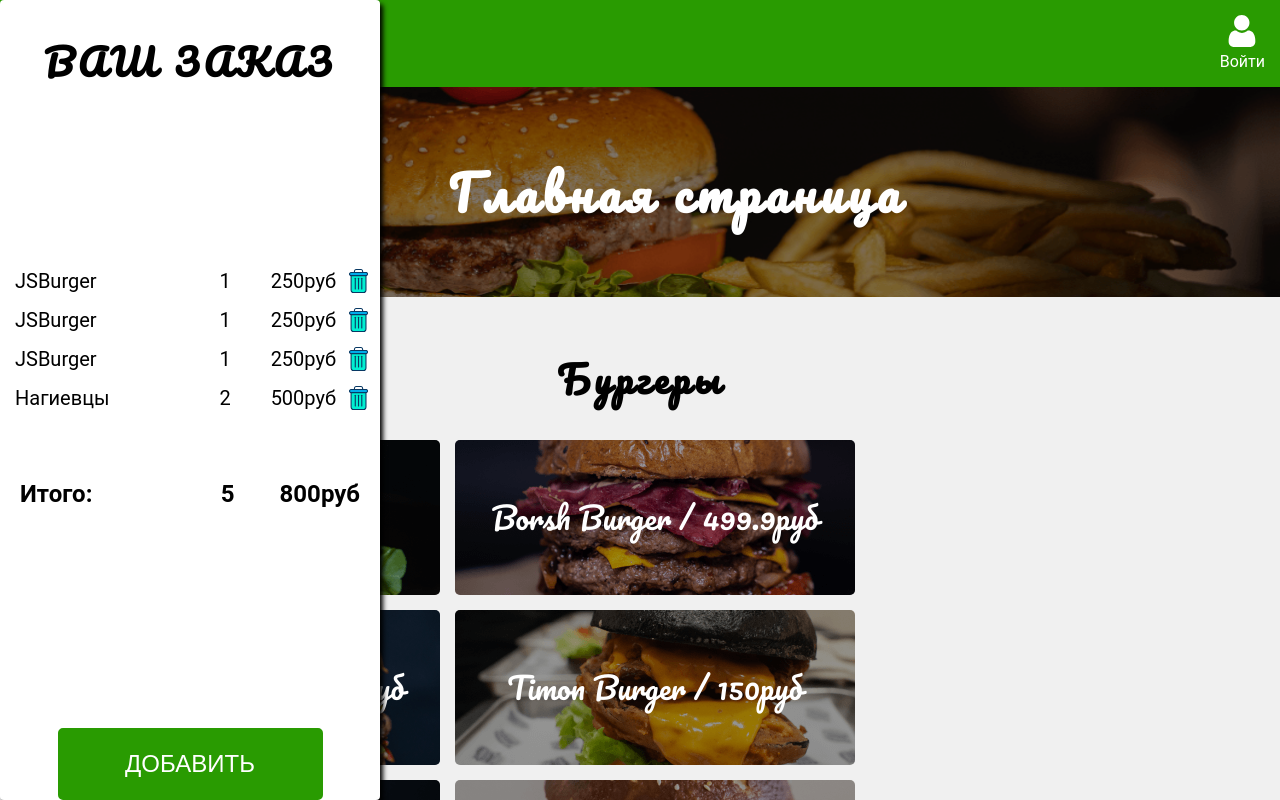
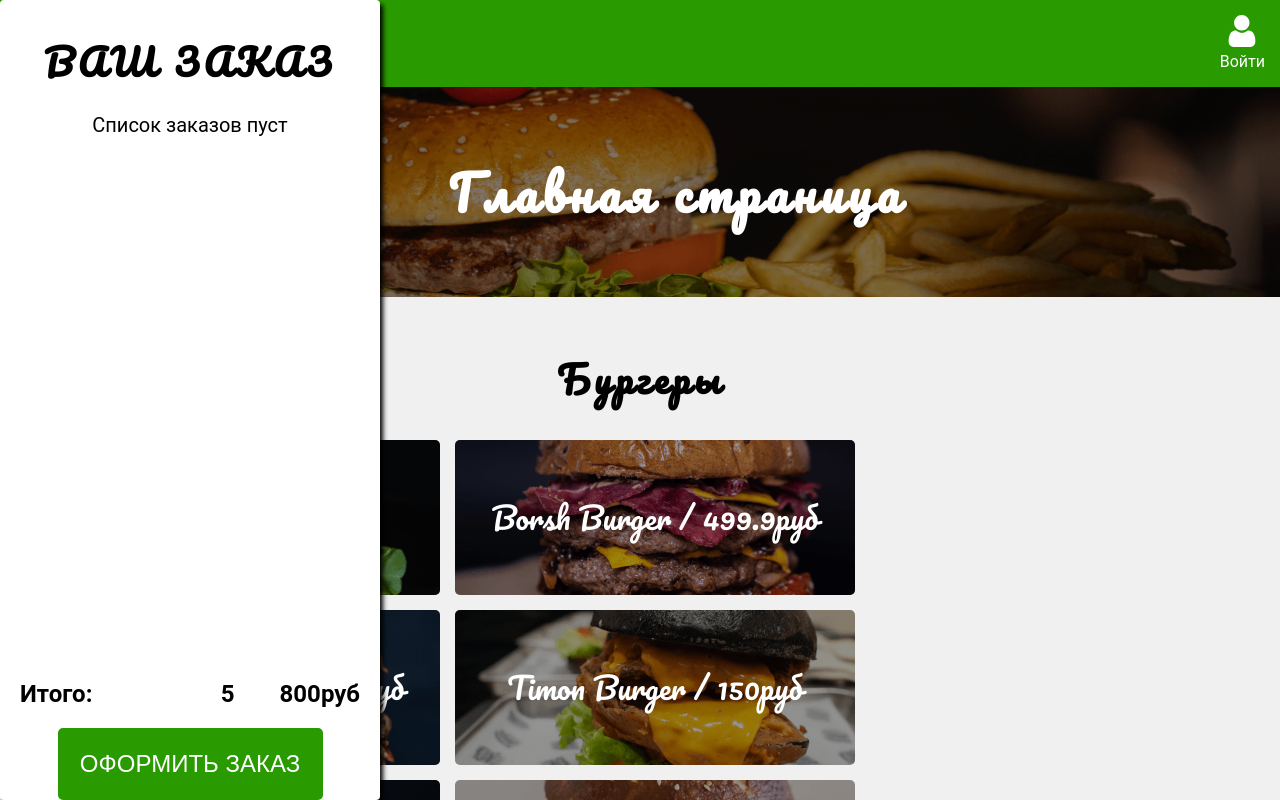
Before and after one commit to EvgenovDev/MrDonalds, a React (Create React App) app: page / in a window 1280 px wide. Shown: the top 800 px of the page. Built offline with nearby package versions, Linux system fonts and the light colour scheme.

Commit message:
Добавлена секция с заказами и реструктурирована папка с компонентами

```diff
--- a/src/App.jsx
+++ b/src/App.jsx
@@ -1,9 +1,11 @@
 import React from "react";
-import Header from "./Components/Header";
-import { Main } from "./Components/Main";
+import Header from "./Components/Header/Header";
+import { Main } from "./Components/MainMenu/Main";
 import { createGlobalStyle } from "styled-components";
-import { Modal } from "./Components/Modal";
-import { Order } from "./Components/Order";
+import { Modal } from "./Components/Modal/Modal";
+import { Order } from "./Components/Order/Order";
+import { useOpenModal } from "./Components/Hooks/useOpenModal";
+import { useAddOrder } from "./Components/Hooks/useAddOrder";
 
 const GlobalStyle = createGlobalStyle `
 	html {
@@ -43,15 +45,16 @@ const GlobalStyle = createGlobalStyle `
 
 function App() {
 
-	const [openModal, setOpenModal] = React.useState(null);
+	const openModal = useOpenModal();
+	const orders = useAddOrder();
 
   return (
     <div className="App">
 		 <GlobalStyle/>
 		 <Header />
-		 <Order />
-		 <Main setOpenModal={setOpenModal}/>
-		 <Modal openModal={openModal} setOpenModal={setOpenModal}/>
+		 <Order {...orders}/>
+		 <Main {...openModal}/>
+		 {openModal.openModal && <Modal {...openModal} {...orders}/>}
     </div>
   );
 }
--- a/src/Components/Buttons.jsx
+++ b/src/Components/Buttons.jsx
@@ -4,7 +4,6 @@ const ButtonDiv = styled.div `
 	display: flex;
 	justify-content: center;
 	align-items: center;
-	margin-top: 200px;
 `
 
 const Button = styled.button `
@@ -26,10 +25,10 @@ const Button = styled.button `
 	}
 `
 
-export const ModalButton = () => {
+export const ModalButton = ({text, func}) => {
 	return (
 		<ButtonDiv>
-			<Button>Добавить</Button>
+			<Button onClick={func}>{text}</Button>
 		</ButtonDiv>
 	)
 }
--- a/src/Components/Header.jsx
+++ b/src/Components/Header/Header.jsx
@@ -1,6 +1,6 @@
 import  styled  from "styled-components";
-import logo from "../images/logo.svg";
-import user from "../images/user.svg"
+import logo from "../../images/logo.svg";
+import user from "../../images/user.svg"
 
 const NavBar = styled.header `
 	width: 100%;
--- /dev/null
+++ b/src/Components/Hooks/useAddOrder.jsx
@@ -0,0 +1,6 @@
+import React from "react";
+
+export const useAddOrder = () => {
+	const [order, setOrder] = React.useState([])
+	return {order, setOrder};
+}
--- /dev/null
+++ b/src/Components/Hooks/useOpenModal.jsx
@@ -0,0 +1,6 @@
+import React from "react";
+
+export const useOpenModal = () => {
+	const [openModal, setOpenModal] = React.useState(null);
+	return {openModal, setOpenModal};
+}
--- a/src/Components/Main.jsx
+++ b/src/Components/MainMenu/Main.jsx
@@ -1,8 +1,8 @@
 import React from "react";
-import dbMenu from "./DBMenu";
+import dbMenu from "../DBMenu";
 import { ListItem } from "./ListItem";
 import  styled  from "styled-components";
-import banner from "../images/banner.png";
+import banner from "../../images/banner.png";
 
 const Section = styled.section `
 	display: flex;
--- a/src/Components/Modal.jsx
+++ b/src/Components/Modal/Modal.jsx
@@ -1,6 +1,6 @@
 import React from "react";
 import styled from "styled-components";
-import { ModalButton } from "./Buttons";
+import { ModalButton } from "../Buttons";
 
 const Overlay = styled.div `
 	position: fixed;
@@ -65,7 +65,7 @@ const ModalCloseSpan = styled.span `
 	}});
 `
 
-export const Modal = ({setOpenModal, openModal}) => {
+export const Modal = ({setOpenModal, openModal, order, setOrder}) => {
 
 	const closeModal = (e) => {
 		if (e.target.id === "overlay" || e.target.closest("#close")) {
@@ -73,8 +73,13 @@ export const Modal = ({setOpenModal, openModal}) => {
 		}
 	}
 
-	if (!openModal) {
-		return null;
+	const newOrder = {
+		...openModal
+	};
+
+	const addToOrder = () => {
+		setOrder([...order, newOrder]);
+		setOpenModal(null);
 	}
 
 	return (
@@ -89,7 +94,10 @@ export const Modal = ({setOpenModal, openModal}) => {
 					<ModalWindowSpan>{openModal.name}</ModalWindowSpan>
 					<ModalWindowSpan>{openModal.price}руб</ModalWindowSpan>
 				</ModalWindowDescription>
-				<ModalButton/>
+				<ModalButton
+					text="Добавить"
+					func={addToOrder}>
+				</ModalButton>
 			</ModalWindow>
 		</Overlay>
 	)
--- a/src/Components/Order.jsx
+++ /dev/null
@@ -1,112 +0,0 @@
-import React from "react";
-import styled from "styled-components";
-import { ModalButton } from "./Buttons";
-import trashImg from "../images/trash.svg"
-
-const OrderWindow = styled.section `
-	position: fixed;
-	background-color: white;
-	width: 380px;
-	height: 100%;
-	z-index: 20;
-	top: 0;
-	left: 0;
-	display: flex;
-	flex-direction: column;
-	align-items: center;
-	box-shadow: 3px 4px 5px rgba(0, 0, 0, 1);
-	border-radius: 4px;
-`
-
-const Total = styled.div `
-	display: flex;
-	font-size: 24px;
-	padding: 20px;
-	width: 100%;
-`
-
-const OrderWindowTitle = styled.h2 `
-	font-size: 36px;
-	letter-spacing: 4px;
-	text-transform: uppercase;
-	flex-grow: 1;
-	margin-top: 30px;
-`
-
-const TotalText = styled.span `
-	flex-grow: 1;
-`
-
-const TotalPrice = styled.span `
-`
-
-const TotalCount = styled.span `
-	margin-right: 45px;
-`
-
-const OrderListItem = styled.ul `
-	width: 100%;
-	padding: 15px 10px 15px 15px;
-`
-
-const OrderItem = styled.li `
-	display: flex;
-	width: 100%;
-	& span:first-child{
-		flex-grow: 1;
-	}
-	& span:nth-child(2) {
-		margin-right: 40px;
-	}
-	margin-bottom: 15px;
-`
-
-const Trash = styled.span `
-	width: 24px;
-	height: 24px;
-	background-image: url(${trashImg});
-	margin-left: 10px;
-	cursor: pointer;
-`
-
-export const Order = () => {
-	return (
-		<OrderWindow>
-			<OrderWindowTitle>
-				Ваш заказ
-			</OrderWindowTitle>
-			<OrderListItem>
-				<OrderItem>
-					<span>JSBurger</span>
-					<span>1</span>
-					<span>250руб</span>
-					<Trash/>
-				</OrderItem>
-				<OrderItem>
-					<span>JSBurger</span>
-					<span>1</span>
-					<span>250руб</span>
-					<Trash/>
-				</OrderItem>
-				<OrderItem>
-					<span>JSBurger</span>
-					<span>1</span>
-					<span>250руб</span>
-					<Trash/>
-				</OrderItem>
-				<OrderItem>
-					<span>Нагиевцы</span>
-					<span>2</span>
-					<span>500руб</span>
-					<Trash/>
-				</OrderItem>
-			</OrderListItem>
-			<Total>
-				<TotalText><b>Итого:</b></TotalText>
-				<TotalCount><b>5</b></TotalCount>
-				<TotalPrice><b>800руб</b></TotalPrice>
-			</Total>
-			<ModalButton>Оформить заказ</ModalButton>
-		</OrderWindow>
-	)
-}
--- /dev/null
+++ b/src/Components/Order/Order.jsx
@@ -0,0 +1,117 @@
+import React from "react";
+import styled from "styled-components";
+import { ModalButton } from "../Buttons";
+import trashImg from "../../images/trash.svg"
+
+const OrderWindow = styled.section `
+	position: fixed;
+	background-color: white;
+	width: 380px;
+	height: 100%;
+	z-index: 20;
+	top: 0;
+	left: 0;
+	box-shadow: 3px 4px 5px rgba(0, 0, 0, 1);
+	border-radius: 4px;
+	display: flex;
+	flex-direction: column;
+	justify-content: space-between;
+`
+
+const Wrap = styled.div `
+	display: flex;
+	flex-direction: column;
+	align-items: center;
+`
+
+const Total = styled.div `
+	display: flex;
+	font-size: 24px;
+	padding: 20px;
+	width: 100%;
+`
+
+const OrderWindowTitle = styled.h2 `
+	font-size: 36px;
+	letter-spacing: 4px;
+	text-transform: uppercase;
+	margin-top: 30px;
+`
+
+const TotalText = styled.span `
+	flex-grow: 1;
+`
+
+const TotalPrice = styled.span `
+`
+
+const TotalCount = styled.span `
+	margin-right: 45px;
+`
+
+const OrderListItem = styled.ul `
+	width: 100%;
+	padding: 15px 10px 15px 15px;
+	max-height: 400px;
+	overflow: auto;
+`
+
+const OrderItem = styled.li `
+	display: flex;
+	width: 100%;
+	justify-content: space-between;
+	margin-bottom: 15px;
+	& span {
+		margin: auto;
+	}
+	& span:first-child {
+		width: 100px;
+	}
+	& span:nth-child(3) {
+		width: 100px;
+		text-align: right;
+	}
+`
+
+const Trash = styled.span `
+	width: 24px;
+	height: 24px;
+	background: url(${trashImg}) right no-repeat;
+	margin-left: 10px;
+	cursor: pointer;
+`
+
+const Empty = styled.p `
+	text-align: center;
+`
+
+export const Order = ({order, setOrder, openOrder}) => {
+	return (
+		<OrderWindow>
+			<Wrap>
+				<OrderWindowTitle>
+					Ваш заказ
+				</OrderWindowTitle>
+					{order.length > 0 ?
+						<OrderListItem>
+							{order.map(elem =>
+							<OrderItem>
+								<span>{elem.name}</span>
+								<span>1</span>
+								<span>{elem.price.toLocaleString("ru-RU", {style: "currency", currency: "RUB"})}</span>
+								<Trash/>
+							</OrderItem>)}
+				</OrderListItem>:
+				<Empty>Список заказов пуст</Empty>}
+			</Wrap>
+			<Wrap>
+			<Total>
+					<TotalText><b>Итого:</b></TotalText>
+					<TotalCount><b>5</b></TotalCount>
+					<TotalPrice><b>800руб</b></TotalPrice>
+				</Total>
+			<ModalButton text="Оформить заказ"></ModalButton>
+			</Wrap>
+		</OrderWindow>
+	)
+}
```
Also changed, not shown: src/Components/MainMenu/ListItem.jsx (renamed from src/Components/ListItem.jsx), 19 other files (tests, documents, lock files or other folders).
